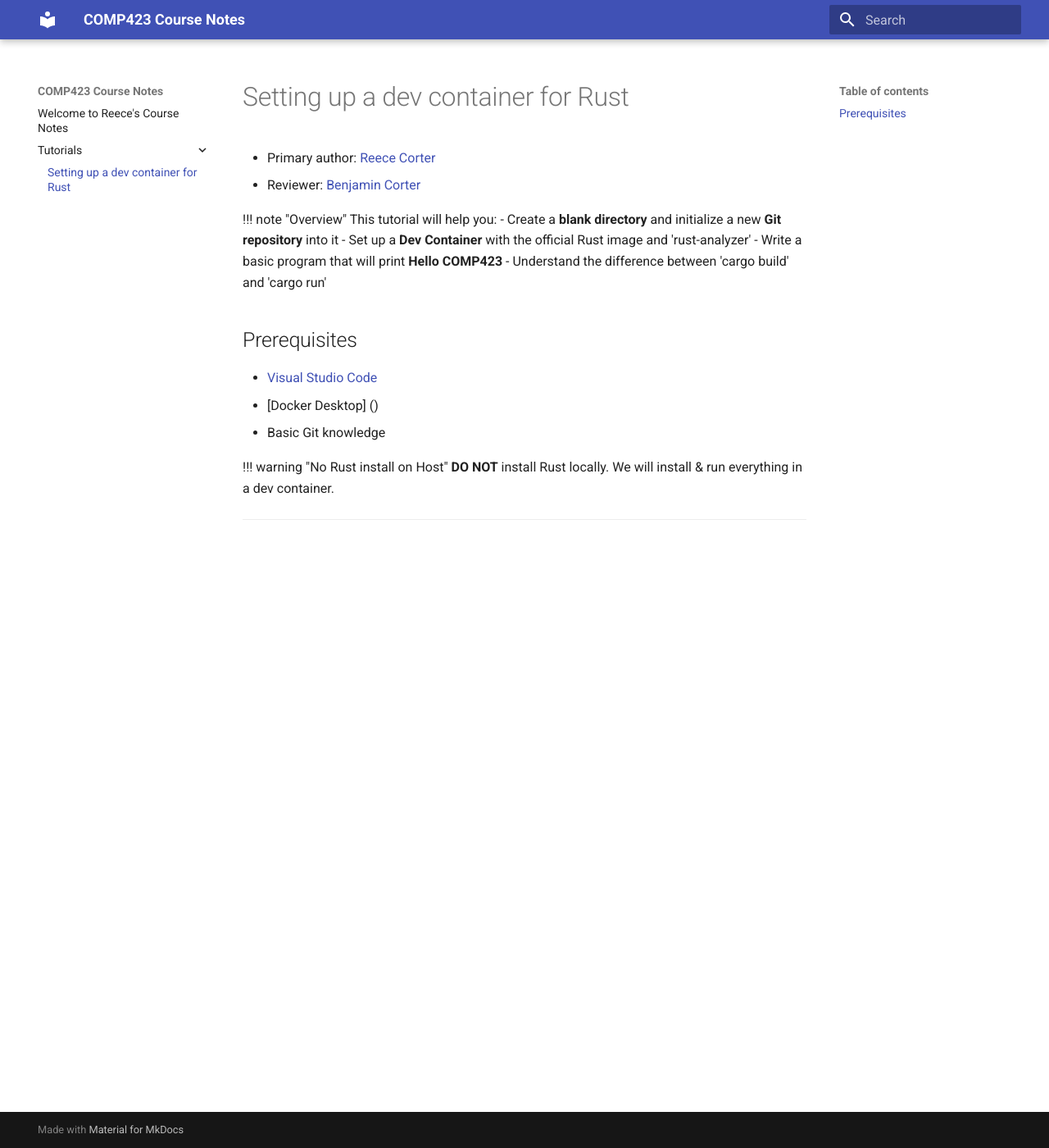
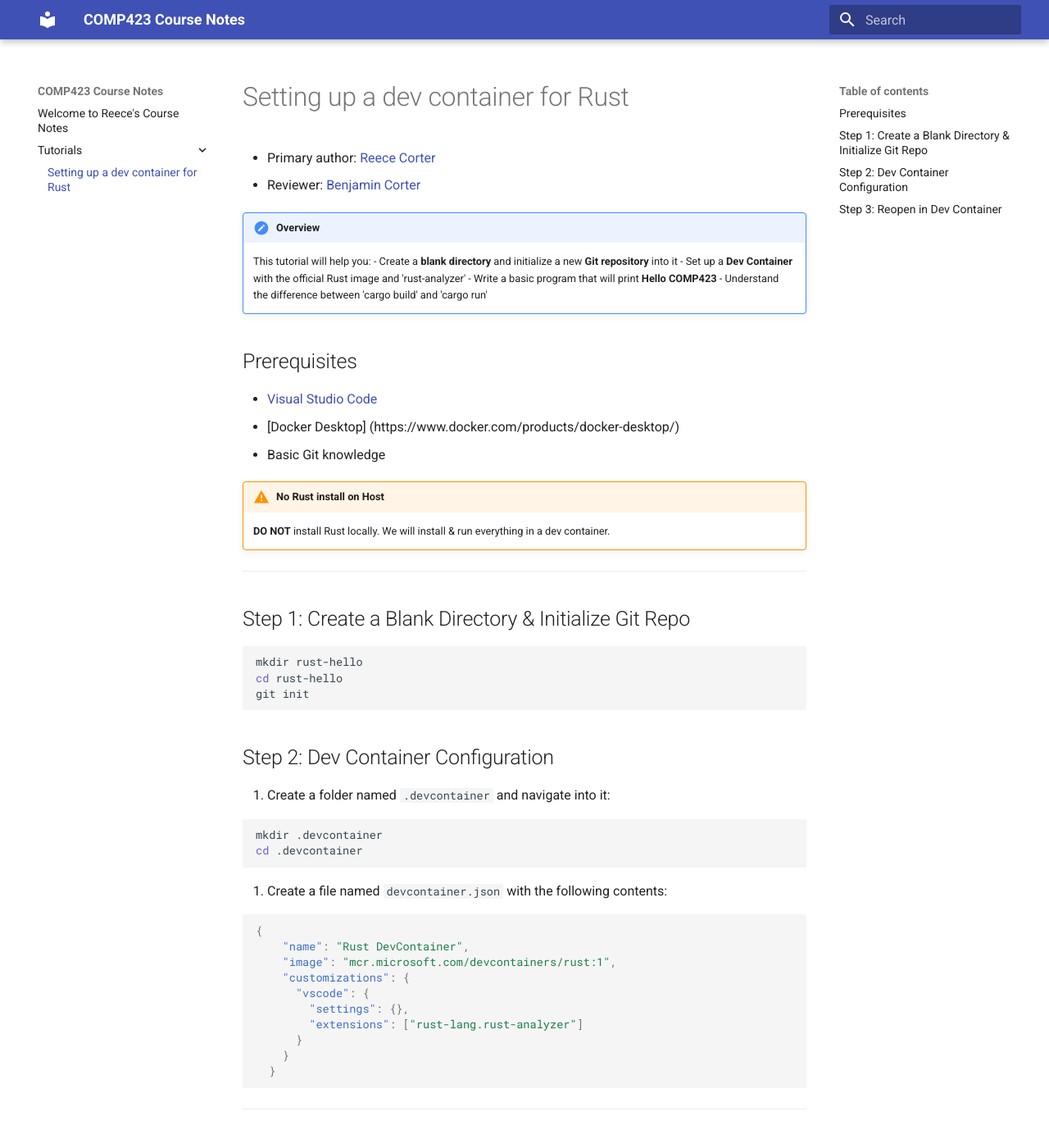
Before and after one commit to reece333/comp423-course-notes, an MkDocs documentation site: the page built from docs/tutorials/rust-setup.md, in a window 1280 px wide and 1400 px high. Shown: the whole window at 82% size. Built offline with MkDocs 1.6.1 and Material for MkDocs 9.7.7, drawn with Linux system fonts in a browser that asks for light colours; some of the changed text lies outside the part shown.

Commit message:
checking formatting

````diff
--- a/docs/tutorials/rust-setup.md
+++ b/docs/tutorials/rust-setup.md
@@ -12,11 +12,47 @@
 
 ## Prerequisites
 
-- [Visual Studio Code]()
-- [Docker Desktop] ()
+- [Visual Studio Code](https://code.visualstudio.com/download)
+- [Docker Desktop] (https://www.docker.com/products/docker-desktop/)
 - Basic Git knowledge
 
 !!! warning "No Rust install on Host"
     **DO NOT** install Rust locally. We will install & run everything in a dev container.
 
 ---
+
+## Step 1: Create a Blank Directory & Initialize Git Repo
+
+```bash
+mkdir rust-hello
+cd rust-hello
+git init
+```
+
+## Step 2: Dev Container Configuration
+
+1. Create a folder named `.devcontainer` and navigate into it:
+
+```bash
+mkdir .devcontainer
+cd .devcontainer
+```
+
+2. Create a file named `devcontainer.json` with the following contents:
+
+```json
+{
+    "name": "Rust DevContainer",
+    "image": "mcr.microsoft.com/devcontainers/rust:1",
+    "customizations": {
+      "vscode": {
+        "settings": {},
+        "extensions": ["rust-lang.rust-analyzer"]
+      }
+    }
+  }
+```
+
+---
+
+## Step 3: Reopen in Dev Container
--- a/mkdocs.yml
+++ b/mkdocs.yml
@@ -6,6 +6,8 @@
       anchor_linenums: true
       line_spans: __span
       pygments_lang_class: true
+  - admonition
+  - pymdownx.details
   - pymdownx.inlinehilite
   - pymdownx.snippets
   - pymdownx.superfences
````
